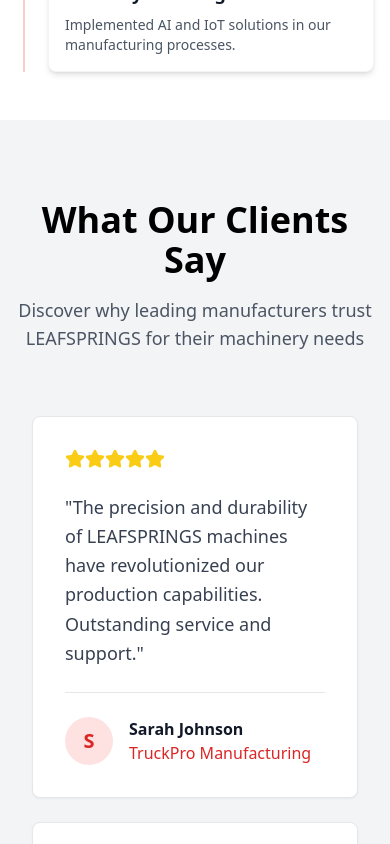
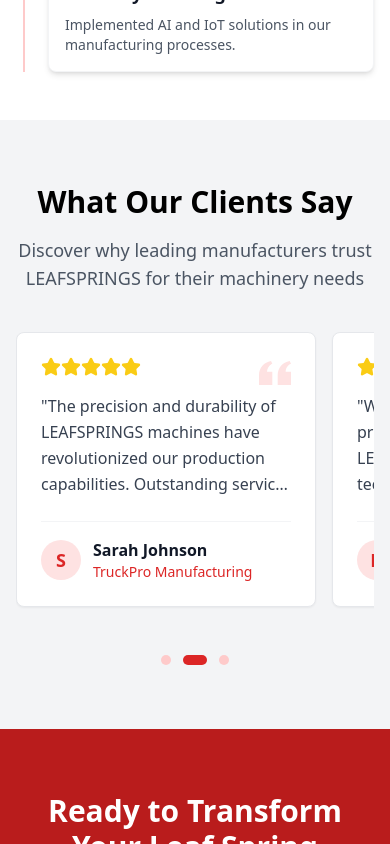
Before and after one commit to kavish22/leaf-spring-website, a Next.js app: page /about in a window 390 px wide. Shown: the part 3500-4344 px from the top of the page. Built offline with nearby package versions, Linux system fonts and the light colour scheme.

Commit message:
Add files via upload

```diff
--- a/app/about/page.tsx
+++ b/app/about/page.tsx
@@ -415,26 +415,38 @@
           </div>
         </section>
 
-        {/* Testimonials */}
-        <section className="py-20 bg-gray-100">
+        {/* Testimonials Section */}
+        <section className="py-16 sm:py-20 bg-gray-100">
           <div className="container mx-auto px-4">
-            <div className="text-center mb-16">
-              <h2 className="text-4xl font-bold mb-4">What Our Clients Say</h2>
+            <div className="text-center mb-10 sm:mb-16">
+              <h2 className="text-3xl sm:text-4xl font-bold mb-4">
+                What Our Clients Say
+              </h2>
               <p className="text-gray-600 text-lg max-w-2xl mx-auto">
                 Discover why leading manufacturers trust LEAFSPRINGS for their machinery needs
               </p>
             </div>
 
-            <div className="grid grid-cols-1 sm:grid-cols-2 lg:grid-cols-3 gap-6 sm:gap-8 max-w-7xl mx-auto px-4">
+            <div className="relative">
+              {/* Testimonials Container */}
+              <div className="flex flex-nowrap overflow-x-auto hide-scrollbar gap-4 pb-6 sm:pb-0 sm:grid sm:grid-cols-3 sm:gap-6 max-w-7xl mx-auto">
                 {testimonials
                   .slice(currentSet * 3, (currentSet * 3) + 3)
                   .map((testimonial, index) => (
-                  <Card key={index + (currentSet * 3)}
-                    className="min-h-[350px] sm:h-[400px] bg-white hover:shadow-xl transition-shadow duration-300 relative overflow-hidden"
+                    <Card
+                      key={index + (currentSet * 3)}
+                      className="flex-shrink-0 w-[300px] sm:w-auto bg-white hover:shadow-xl transition-all duration-300 relative group"
                     >
-                    <CardContent className="p-8 flex flex-col h-full">
+                      <CardContent className="p-6 sm:p-8 flex flex-col h-full">
+                        {/* Quote Icon */}
+                        <div className="absolute top-6 right-6 text-red-100">
+                          <svg className="w-8 h-8" fill="currentColor" viewBox="0 0 24 24">
+                            <path d="M14.017 21v-7.391c0-5.704 3.731-9.57 8.983-10.609l.995 2.151c-2.432.917-3.995 3.638-3.995 5.849h4v10h-9.983zm-14.017 0v-7.391c0-5.704 3.748-9.57 9-10.609l.996 2.151c-2.433.917-3.996 3.638-3.996 5.849h3.983v10h-9.983z" />
+                          </svg>
+                        </div>
+
                         {/* Rating Stars */}
-                      <div className="flex mb-6">
+                        <div className="flex mb-4">
                           {[...Array(5)].map((_, i) => (
                             <Star
                               key={i}
@@ -444,20 +456,22 @@
                         </div>
 
                         {/* Testimonial Content */}
-                      <p className="text-gray-700 text-lg mb-auto relative z-10 leading-relaxed">
+                        <p className="text-gray-700 text-base leading-relaxed mb-6 line-clamp-4">
                           "{testimonial.content}"
                         </p>
 
                         {/* Author Info */}
-                      <div className="flex items-center border-t pt-6 mt-6">
-                        <div className="w-12 h-12 bg-red-100 rounded-full flex items-center justify-center">
-                          <span className="text-red-600 font-bold text-xl">
+                        <div className="mt-auto pt-4 border-t border-gray-100">
+                          <div className="flex items-center">
+                            <div className="w-10 h-10 bg-red-100 rounded-full flex items-center justify-center">
+                              <span className="text-red-600 font-bold text-lg">
                                 {testimonial.author.charAt(0)}
                               </span>
                             </div>
-                        <div className="ml-4">
+                            <div className="ml-3">
                               <p className="font-semibold text-gray-900">{testimonial.author}</p>
-                          <p className="text-red-600">{testimonial.company}</p>
+                              <p className="text-sm text-red-600">{testimonial.company}</p>
+                            </div>
                           </div>
                         </div>
                       </CardContent>
@@ -465,18 +479,21 @@
                   ))}
               </div>
 
-            {/* Update the navigation dots */}
-            <div className="flex justify-center mt-12 gap-2">
+              {/* Navigation Dots */}
+              <div className="flex justify-center items-center gap-3 mt-6">
                 {[0, 1, 2].map((index) => (
                   <button
                     key={index}
                     onClick={() => setCurrentSet(index)}
-                  className={`w-3 h-3 rounded-full ${
-                    index === currentSet ? 'bg-red-600' : 'bg-red-200'
+                    className={`w-2.5 h-2.5 rounded-full transition-all duration-300 ${
+                      index === currentSet
+                        ? 'bg-red-600 w-6'
+                        : 'bg-red-200 hover:bg-red-300'
                     }`}
                     aria-label={`Go to testimonial set ${index + 1}`}
                   />
                 ))}
+              </div>
             </div>
           </div>
         </section>
```
Lines whose indentation alone changed are shown as unchanged.
